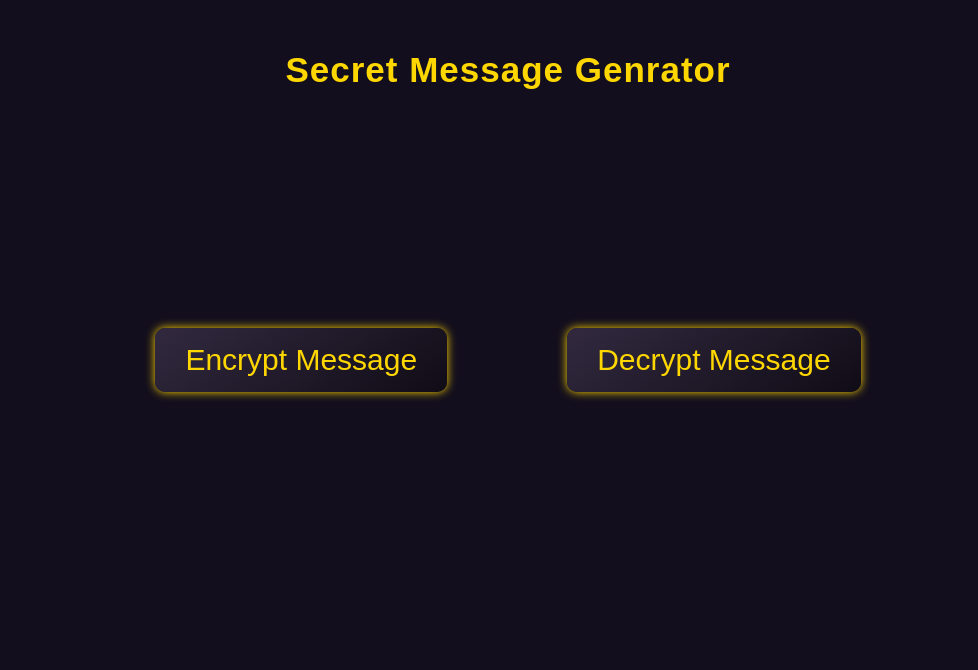
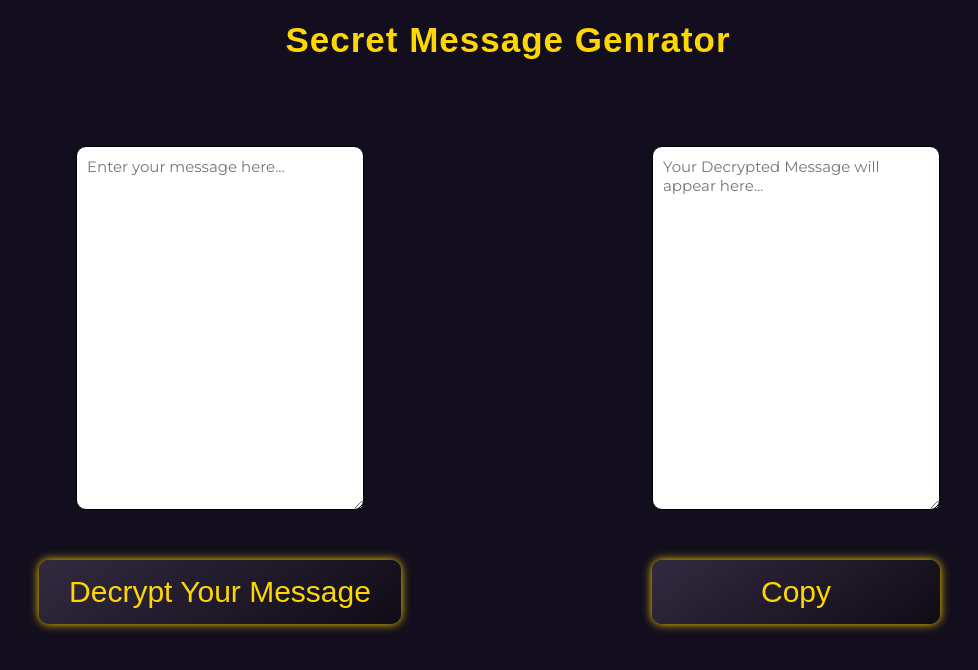
Before and after one commit to devwithsk/secret-message-generator, a plain HTML site: page index.html in a window 1280 px wide. Both pictures are taken after a click on the button "Decrypt Message". Shown: the whole page, without its empty margins (132-1110 px from the left). Drawn offline with Linux system fonts and the light colour scheme; a web font is replaced by a local one.

Commit message:
adding decrypt msg ui

```diff
--- a/index.html
+++ b/index.html
@@ -38,6 +38,7 @@
             font-weight: 600;
             font-style: normal;
             letter-spacing: 0.1rem;
+            cursor: pointer;
 
         }
 
@@ -74,7 +75,7 @@
             background: linear-gradient(145deg, #100c16, #32293f);
         }
 
-        .en_msg_section{
+        .en_msg_section, .dec_msg_section{
             width: 90%;
             height: 70vh;
             margin-left: 5%;
@@ -115,6 +116,40 @@
             width: 50%;
         }
 
+        .dec_msg_section .input_section, .dec_msg_section .output_section{
+            width:50%;
+            height: 100%;
+            background-color: none;
+            border: none;
+            display: flex;
+            flex-direction: column;
+            align-items: center;
+            justify-content: center;
+        }
+
+        .dec_msg_section .input_section textarea, .dec_msg_section .output_section textarea{
+            width: 50%;
+            height: 100%;
+            min-width: 50%;
+            max-width: 50%;
+            min-height: 65%;
+            max-height: 65%;
+            margin-top: 2rem;
+            border-radius: 1rem;
+            padding: 1rem;
+            border: 0.1rem solid black;
+            outline: none;
+            font-family: "Montserrat", sans-serif;
+            font-weight: 400;
+            font-style: normal;
+            font-size: 1.5rem;
+        }
+
+        .dec_msg_section .input_section textarea, .dec_msg_section .output_section button{
+            width: 50%;
+        }
+
+
 
         .hide{
             display: none;
@@ -123,7 +158,7 @@
 
 </head>
 <body>
-    <h1>Secret Message Genrator</h1>
+    <h1 onclick="location.reload()">Secret Message Genrator</h1>
 
     <div class="btn_container">
         <button id="encrypt">Encrypt Message</button>
@@ -145,6 +180,20 @@
         </div>
     </div>
 
+    <!-- decrypt message box section start -->
+
+    <div class="dec_msg_section hide">
+        <div class="input_section">
+            <textarea name="input_msg" id="input_dec_msg" cols="30" rows="20" placeholder="Enter your message here..." autofocus></textarea>
+            <button id="encrypt_msg_btn">Decrypt Your Message</button>
+        </div>
+
+        <div class="output_section">
+            <textarea name="input_msg" id="output_dec_msg" cols="30" rows="10" placeholder="Your Decrypted Message will appear here..." readonly ></textarea>
+            <button id="copy_btn">Copy</button>
+        </div>
+    </div>
+
 
 
     <script src="index.js"></script>
--- a/index.js
+++ b/index.js
@@ -7,6 +7,12 @@ let encrypt_msg_btn = document.getElementById("encrypt_msg_btn");
 let copy_btn = document.getElementById("copy_btn");
 let input_msg = document.getElementById("input_msg");
 let output_msg = document.getElementById("output_msg");
+
+let decrypt_msg = document.querySelector(".dec_msg_section");
+let dec_input_msg = document.getElementById("dec_input_msg");
+let dec_output_msg = document.getElementById("dec_output_msg");
+let decrypt_msg_btn = document.getElementById("decrypt_msg_btn");
+
 
 
 function encryptMessage(message) {
@@ -81,3 +87,9 @@ copy_btn.addEventListener("click", () => {
     document.execCommand("copy");
     alert("Encrypted message copied to clipboard!");
 });
+
+decrypt_btn.addEventListener("click", () => {
+    btn_container.classList.add("hide");
+    title.style.marginTop = "2rem";
+    decrypt_msg.classList.remove("hide");
+})
```
